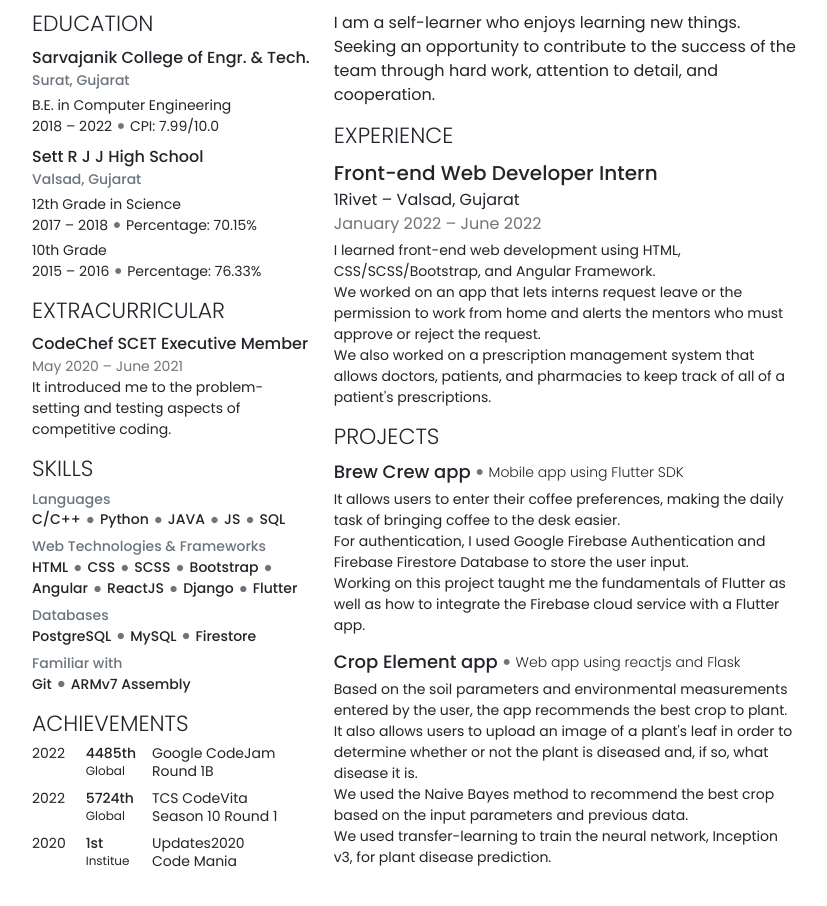
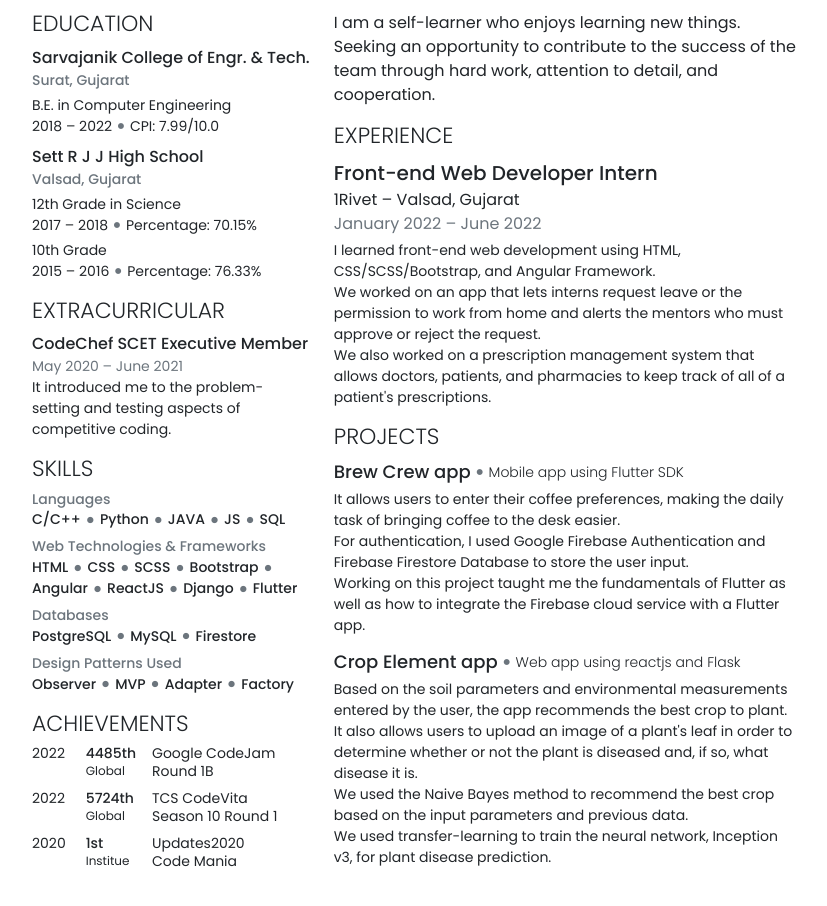
Before and after one commit to theNoobCoder0x01/resume-template, a website: page index.html in a window 1280 px wide. Shown: the part 152-1058 px from the top of the page, without its empty margins (224-1051 px from the left). Drawn offline with Linux system fonts and the light colour scheme.

Commit message:
update: added design patterns used

```diff
--- a/index.html
+++ b/index.html
@@ -158,11 +158,15 @@
                                 </div>
                             </div>
                             <div class="mb-2">
-                                <h6 class="fs-6_5 text-muted mb-0_5">Familiar with</h6>
+                                <h6 class="fs-6_5 text-muted mb-0_5">Design Patterns Used</h6>
                                 <div class="d-flex align-items-center">
-                                    <span>Git</span>
+                                    <span>Observer</span>
                                     <span class="text-muted lh-0 fs-4 px-1 my-n2">•</span>
-                                    <span>ARMv7 Assembly</span>
+                                    <span>MVP</span>
+                                    <span class="text-muted lh-0 fs-4 px-1 my-n2">•</span>
+                                    <span>Adapter</span>
+                                    <span class="text-muted lh-0 fs-4 px-1 my-n2">•</span>
+                                    <span>Factory</span>
                                 </div>
                             </div>
                         </div>
```
